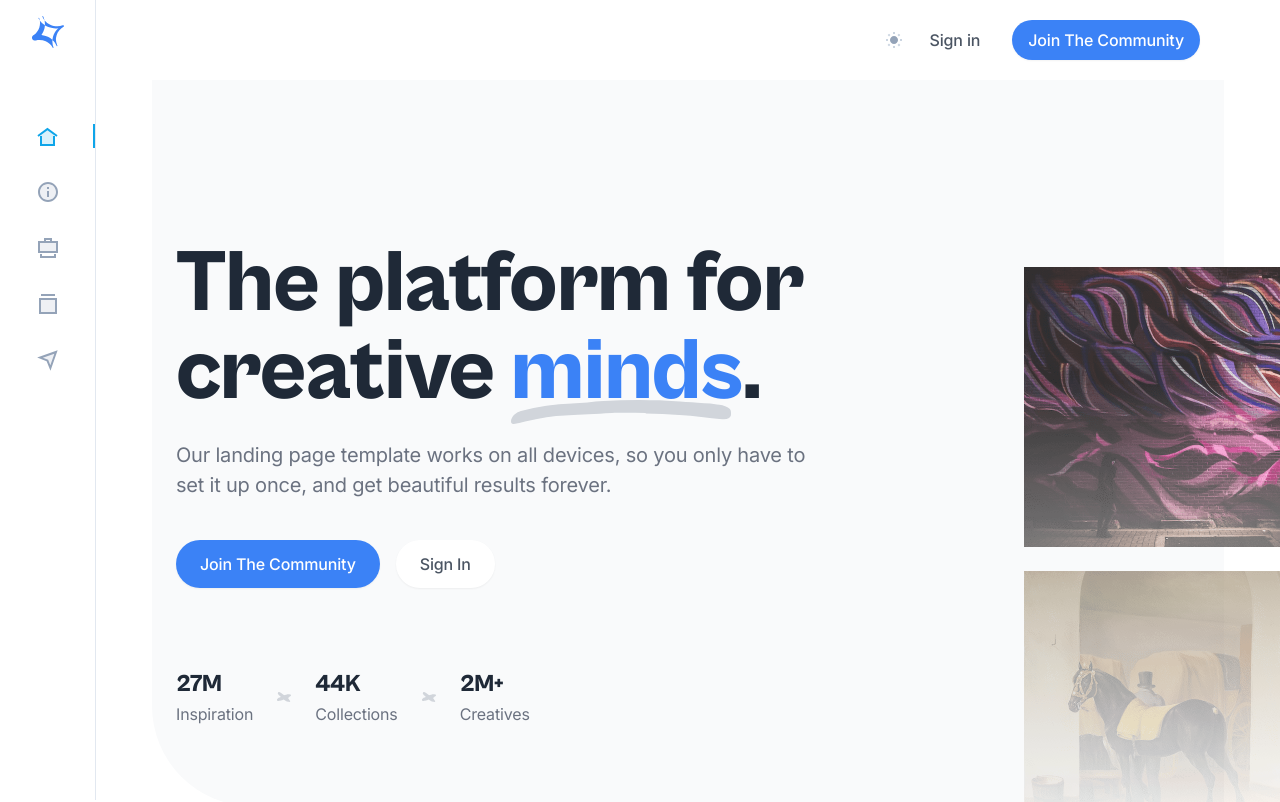
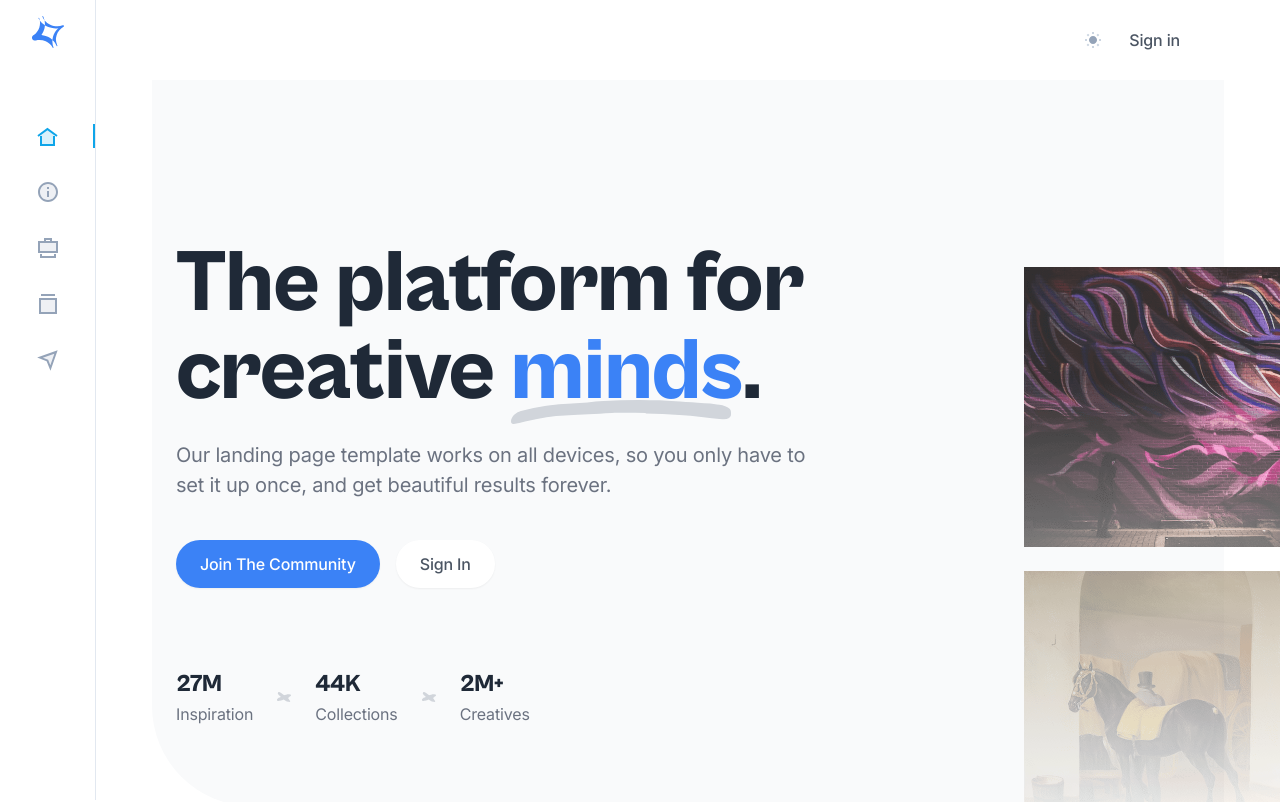
Before and after one commit to in-tech-gration/website, a Next.js app: page / in a window 1280 px wide. Shown: the top 802 px of the page. Built offline with nearby package versions, Linux system fonts and the light colour scheme.

Commit message:
Removed redundant button.

```diff
--- a/components/ui/header.tsx
+++ b/components/ui/header.tsx
@@ -22,14 +22,14 @@
                     Sign in
                   </Link>
                 </li>
-                <li className="ml-3">
+                {/* <li className="ml-3">
                   <Link
                     className="btn-sm text-white bg-blue-500 hover:bg-blue-600 w-full shadow-sm"
                     href="/signup"
                   >
                     Join The Community
                   </Link>
-                </li>
+                </li> */}
               </ul>
             </nav>
           )}
```
